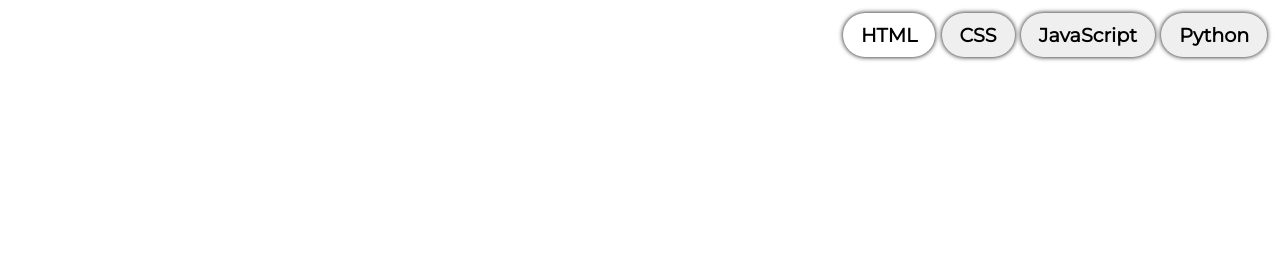
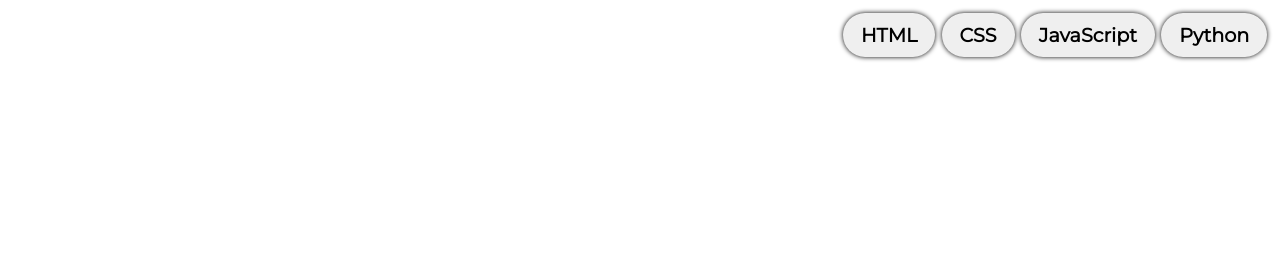
Before and after one commit to rdnm0/TutArchive, a plain HTML site: page src/index.html in a window 1280 px wide. Shown: the top 275 px of the page. Drawn offline with Linux system fonts and the light colour scheme; a web font is replaced by a local one.

Commit message:
transition

```diff
--- a/src/index.html
+++ b/src/index.html
@@ -17,7 +17,9 @@
         <div class="parallax-background"></div>
         <header class="header">
             <nav class="navbar">
-                <a href="hypertext.html" class="nav-button">HTML</a>
+                <a href="hypertext.html">
+                    <button class="nav-button">HTML</button>
+                </a>
                 <button class="nav-button">CSS</button>
                 <button class="nav-button">JavaScript</button>
                 <button class="nav-button">Python</button>
--- a/src/styles.css
+++ b/src/styles.css
@@ -29,8 +29,8 @@ body {
     display: flex;
     justify-content: space-between;
     align-items: center;
-    padding: 2vw;
-    background-color: #seagreen;
+    padding: 2.75vw;
+    background-color: white;
     position: fixed;
     top: 0;
     left: 0;
```
Also changed, not shown: src/hypertext.js (+13 -0 lines).
